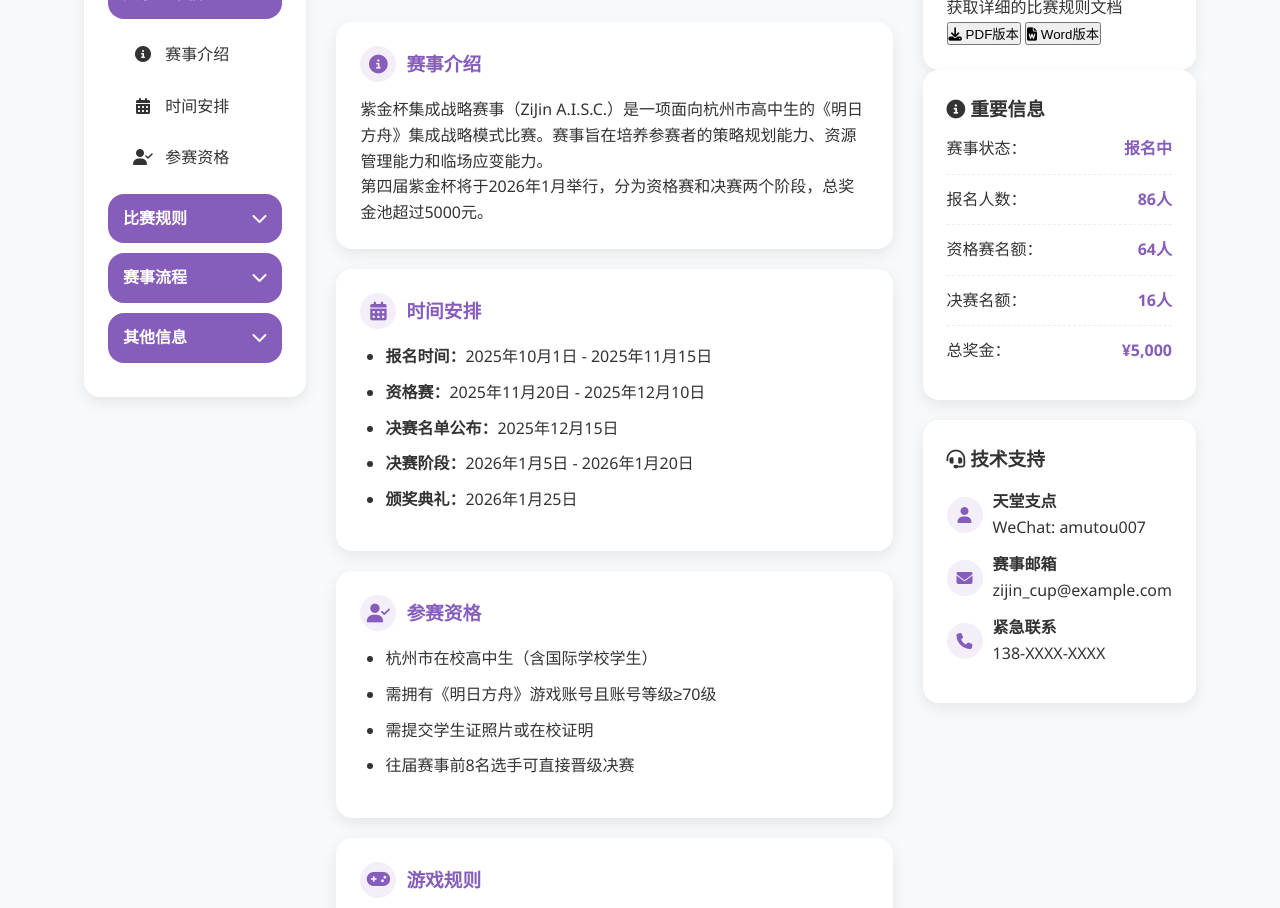
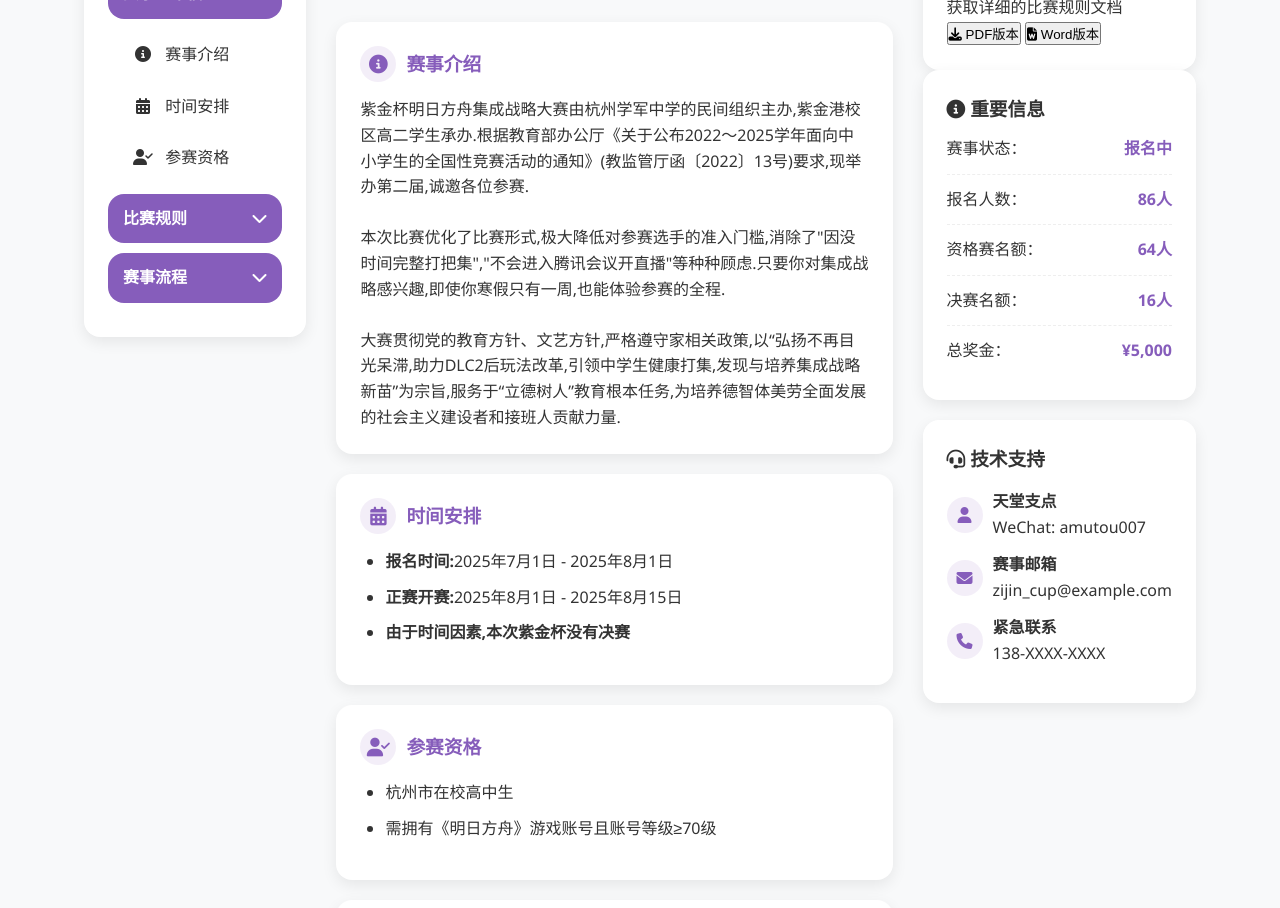
Before and after one commit to zbrocks/ZiJin-AISC, a plain HTML site: page pages/rules/Zijin-3.html in a window 1280 px wide. Shown: the part 199-1107 px from the top of the page. Drawn offline with Linux system fonts and the light colour scheme.

Commit message:
update rules

```diff
--- a/pages/rules/Zijin-3.html
+++ b/pages/rules/Zijin-3.html
@@ -59,60 +59,50 @@
                         <summary>赛事流程</summary>
                         <ul>
                             <li><a href="#registration"><i class="fas fa-user-plus"></i> 报名流程</a></li>
-                            <li><a href="#qualification"><i class="fas fa-flag-checkered"></i> 资格赛</a></li>
-                            <li><a href="#finals"><i class="fas fa-trophy"></i> 决赛阶段</a></li>
+                            <li><a href="#qualification"><i class="fas fa-flag-checkered"></i> 正赛</a></li>
                         </ul>
                     </details>
 
-                    <details class="rules-category">
-                        <summary>其他信息</summary>
-                        <ul>
-                            <li><a href="#prizes"><i class="fas fa-award"></i> 奖项设置</a></li>
-                            <li><a href="#faq"><i class="fas fa-question-circle"></i> 常见问题</a></li>
-                            <li><a href="#contact"><i class="fas fa-envelope"></i> 联系我们</a></li>
-                        </ul>
-                    </details>
                 </div>
             </aside>
 
             <!-- 中间正文内容 -->
             <main class="main-content">
                 <div class="section-header">
-                    <h2><i class="fas fa-gavel"></i> 紫金杯#4 比赛规则</h2>
-                    <p>最新修订：2025年8月30日</p>
+                    <h2><i class="fas fa-gavel"></i> 紫金杯#3 比赛规则</h2>
+                    <p>最新修订:2025年7月30日</p>
                 </div>
 
                 <!-- 规则内容部分 -->
                 <article id="general-info" class="rule-card card">
                     <h3><i class="fas fa-info-circle"></i> 赛事介绍</h3>
-                    <p>紫金杯集成战略赛事（ZiJin A.I.S.C.）是一项面向杭州市高中生的《明日方舟》集成战略模式比赛。赛事旨在培养参赛者的策略规划能力、资源管理能力和临场应变能力。</p>
-                    <p>第四届紫金杯将于2026年1月举行，分为资格赛和决赛两个阶段，总奖金池超过5000元。</p>
+                    <p>紫⾦杯明⽇⽅⾈集成战略⼤赛由杭州学军中学的⺠间组织主办,紫⾦港校区⾼⼆学⽣承办.根据教育部办公厅《关于公布2022〜2025学年⾯向中⼩学⽣的全国性竞赛活动的通知》(教监管厅函〔2022〕13号)要求,现举办第二届,诚邀各位参赛.</p>
+                    <br>
+                    <p>本次⽐赛优化了⽐赛形式,极⼤降低对参赛选⼿的准⼊⻔槛,消除了"因没时间完整打把集","不会进⼊腾讯会议开直播"等种种顾虑.只要你对集成战略感兴趣,即使你寒假只有⼀周,也能体验参赛的全程.</p>
+                    <br>
+                    <p>⼤赛贯彻党的教育⽅针、⽂艺⽅针,严格遵守家相关政策,以“弘扬不再⽬光呆滞,助⼒DLC2后玩法改⾰,引领中学⽣健康打集,发现与培养集成战略新苗”为宗旨,服务于“⽴德树⼈”教育根本任务,为培养德智体美劳全⾯发展的社会主义建设者和接班⼈贡献⼒量.</p>
                 </article>
 
                 <article id="schedule" class="rule-card card">
                     <h3><i class="fas fa-calendar-alt"></i> 时间安排</h3>
                     <ul>
-                        <li><strong>报名时间：</strong>2025年10月1日 - 2025年11月15日</li>
-                        <li><strong>资格赛：</strong>2025年11月20日 - 2025年12月10日</li>
-                        <li><strong>决赛名单公布：</strong>2025年12月15日</li>
-                        <li><strong>决赛阶段：</strong>2026年1月5日 - 2026年1月20日</li>
-                        <li><strong>颁奖典礼：</strong>2026年1月25日</li>
+                        <li><strong>报名时间:</strong>2025年7月1日 - 2025年8月1日</li>
+                        <li><strong>正赛开赛:</strong>2025年8月1日 - 2025年8月15日</li>
+                        <li><strong>由于时间因素,本次紫金杯没有决赛</strong></li>
                     </ul>
                 </article>
 
                 <article id="eligibility" class="rule-card card">
                     <h3><i class="fas fa-user-check"></i> 参赛资格</h3>
                     <ul>
-                        <li>杭州市在校高中生（含国际学校学生）</li>
+                        <li>杭州市在校高中生</li>
                         <li>需拥有《明日方舟》游戏账号且账号等级≥70级</li>
-                        <li>需提交学生证照片或在校证明</li>
-                        <li>往届赛事前8名选手可直接晋级决赛</li>
                     </ul>
                 </article>
-
+                <!-- 标记到此 -->
                 <article id="game-rules" class="rule-card card">
                     <h3><i class="fas fa-gamepad"></i> 游戏规则</h3>
-                    <p>比赛采用《明日方舟》集成战略模式"傀影与猩红孤钻"赛季规则：</p>
+                    <p>比赛主题为《明日方舟》集成战略模式"萨卡兹的无终奇语""探索者的银凇止境"</p>
                     <ul>
                         <li>所有选手使用相同起始干员阵容</li>
                         <li>每轮比赛随机生成地图和敌人配置</li>
```
Also changed, not shown: pages/rules/Zijin-2.html (+3 -9 lines).
